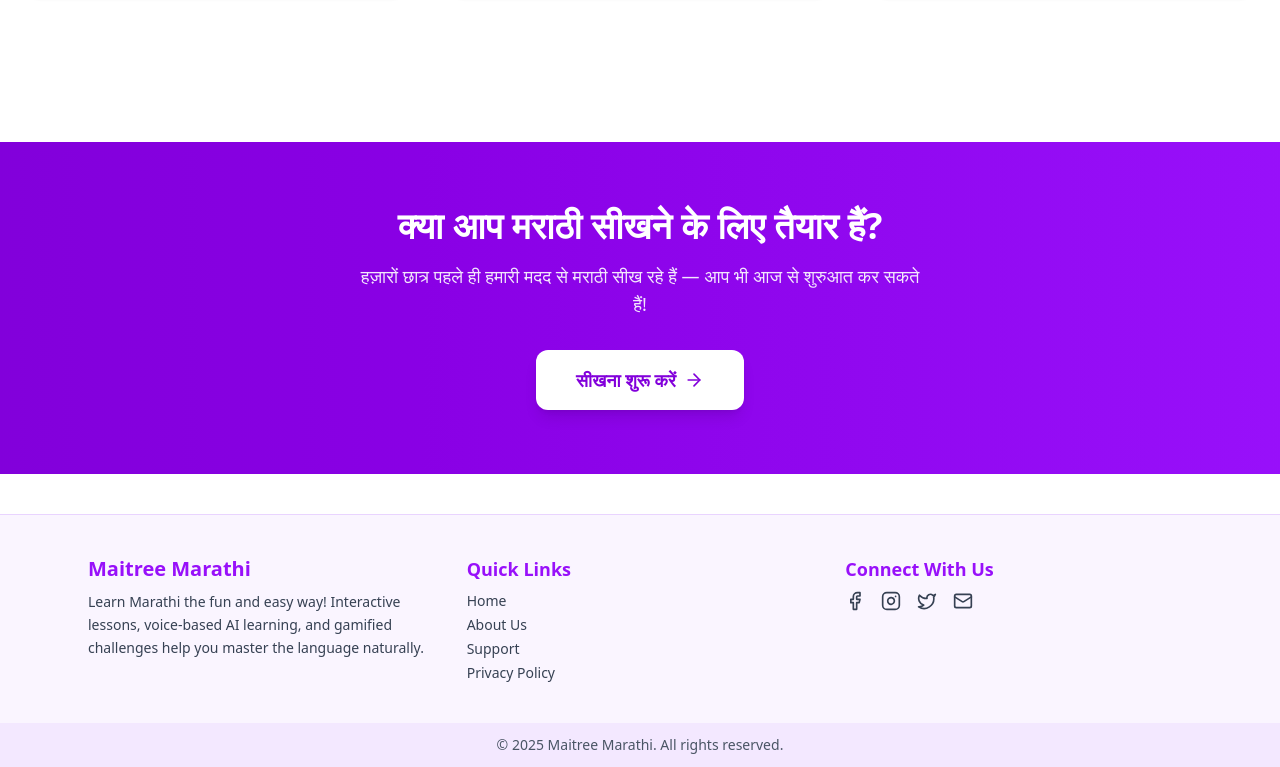
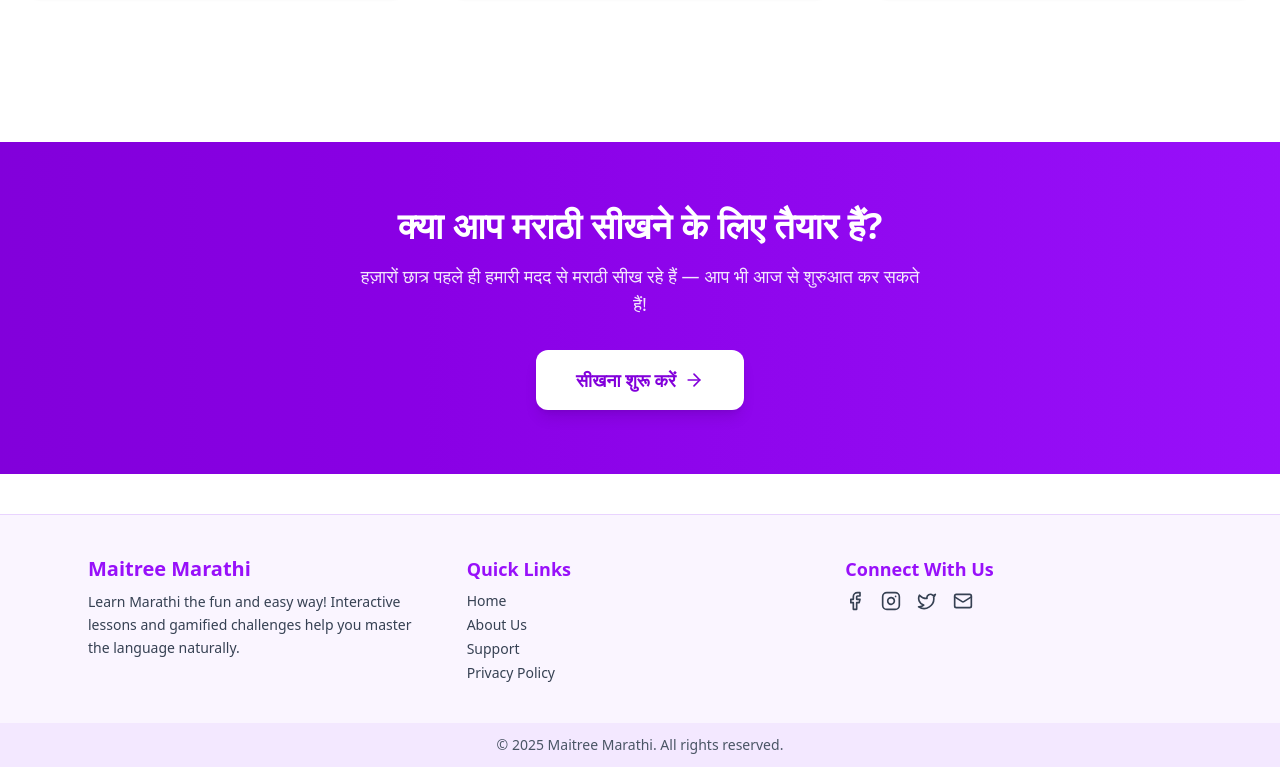
Before and after one commit to Dkpandey2025/maitreemarathi, a React (Vite) app in the folder maitreemarathi/: page / in a window 1280 px wide. Shown: the part 1665-2432 px from the top of the page. Built offline with nearby package versions, Linux system fonts and the light colour scheme; what groq-sdk would draw is missing.

Commit message:
Update Footer.jsx

```diff
--- a/maitreemarathi/src/components/Footer.jsx
+++ b/maitreemarathi/src/components/Footer.jsx
@@ -12,8 +12,7 @@
             Maitree Marathi
           </h3>
           <p className="text-sm leading-relaxed">
-            Learn Marathi the fun and easy way! Interactive lessons, voice-based
-            AI learning, and gamified challenges help you master the language
+            Learn Marathi the fun and easy way! Interactive lessons and gamified challenges help you master the language
             naturally.
           </p>
         </div>
```
